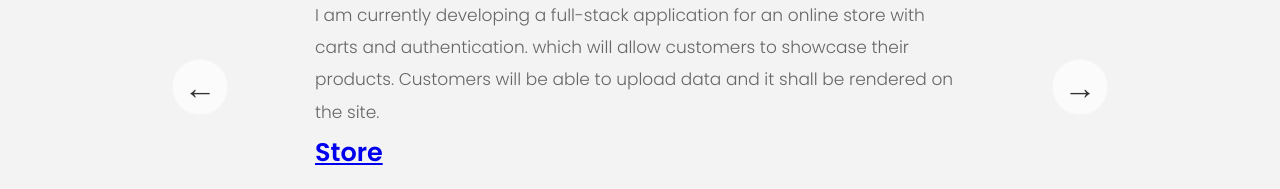
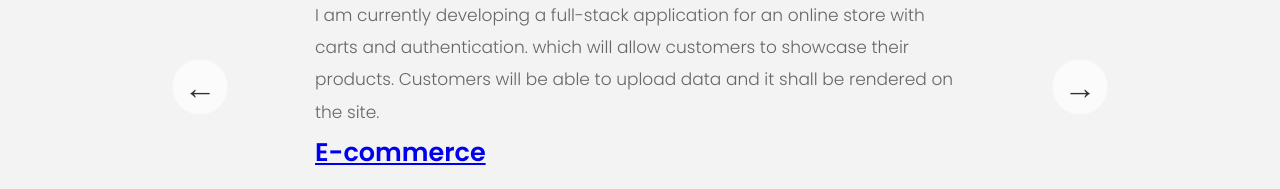
Before and after one commit to suraphel/CV, a plain HTML site: page index.html in a window 1280 px wide. Shown: the part 5760-5949 px from the top of the page. Drawn offline with Linux system fonts and the light colour scheme.

Commit message:
linkBugFixed

```diff
--- a/index.html
+++ b/index.html
@@ -273,7 +273,7 @@
             <h5 class="testimonial__header">Tech stack: Hooks-React, Redux, Material-ui, Firebase API and Db!</h5>
             <blockquote class="testimonial__text"> I am currently developing a full-stack application for an online store with carts and authentication. which will allow customers to showcase their products. Customers will be able to upload data and it shall be rendered on the site.
 
-            <h2><a href="https://ethclothing.netlify.app/" >Store </a></h2>
+            <h2><a href="https://ethclothing.netlify.app/" > E-commerce </a></h2>
 
             </blockquote>
             <address class="testimonial__author">
```
